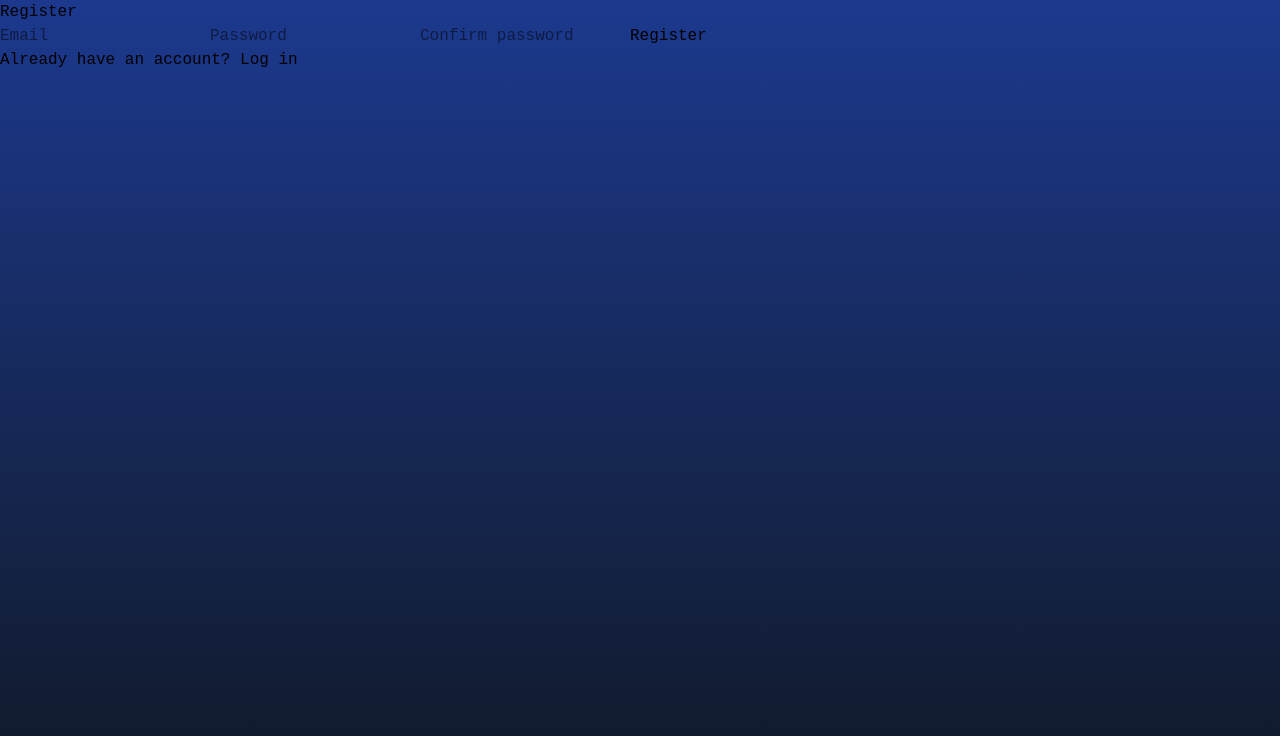
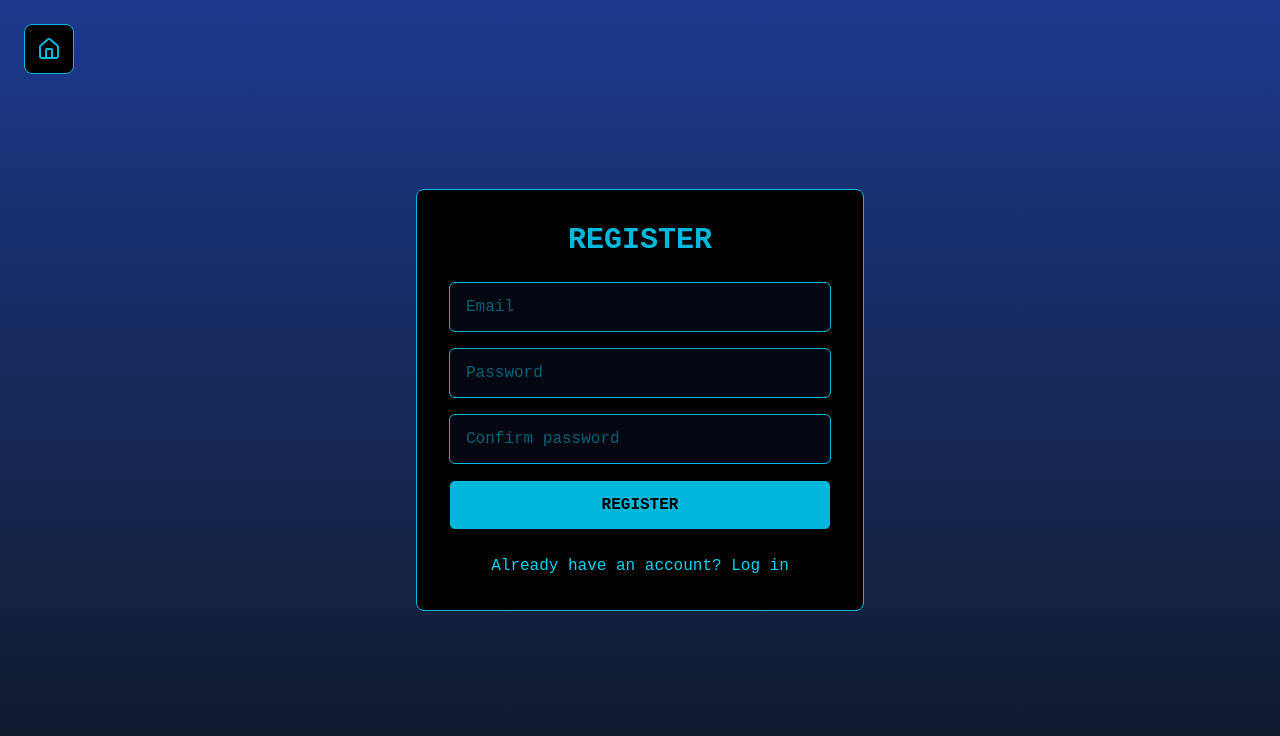
Before and after one commit to pajser486sx/SubnetApp, a Vue app in the folder SubnetFrontend/: page /register in a window 1280 px wide. Shown: the top 736 px of the page. Built offline with nearby package versions, Linux system fonts and the light colour scheme.

Commit message:
UserView adjustments, HomeView wip, Register and Login pages

```diff
--- a/SubnetFrontend/src/components/Navbar.vue
+++ /dev/null
@@ -1,27 +0,0 @@
-<script setup>
-import { useRouter } from "vue-router";
-import { useAuth } from "../composables/useAuth";
-
-const router = useRouter();
-
-const {
-  isLoggedIn
-} = useAuth();
-
-const openUserPage = () => {
-  if (isLoggedIn.value) {
-    router.push("/user");
-  } else {
-    router.push("/login");
-  }
-};
-
-</script>
-
-<template>
-
-  <button @click="openUserPage">
-    U
-  </button>
-
-</template>
--- a/SubnetFrontend/src/views/HomeView.vue
+++ b/SubnetFrontend/src/views/HomeView.vue
@@ -1,8 +1,10 @@
 <script setup>
-import { ref, watch } from "vue";
+import { ref, watch, computed } from "vue";
 import { useRouter } from "vue-router";
 import { subnetcalc } from "@/utils/subnetcalc.js";
 import { useAuth } from "../composables/useAuth";
+import { User } from "lucide-vue-next";
+import { marked } from "marked";
 
 const aiExplanation = ref("");
 const aiLoading = ref(false);
@@ -152,26 +154,32 @@ const saveExplanation = async () => {
     saveMessage.value = "Could not connect to server";
   }
 };
+
+const renderedAiExplanation = computed(() => {
+  if (!aiExplanation.value) {
+    return "";
+  }
+  return marked.parse(aiExplanation.value);
+});
 </script>
 
 <template>
   <main>
+    <div class="fixed top-6 right-6 z-50 flex items-center gap-3"></div>
+    <button
+     type="button"
+     @click="goToUser"
+     class="fixed top-6 right-6 z-50 p-3 bg-black border border-cyan-500 rounded-lg hover:bg-gray-900 cursor-pointer"
+      title="User">
+      <User class="w-6 h-6 text-cyan-500" />
+</button>
 
-    <button @click="goToUser">
-      User
-    </button>
-
-    <div>
-      <button @click="goToRegister">
-        Register
-      </button>
-    </div>
 
     <hr>
 
     <h1>SUBNET CALCULATOR</h1>
 
-    <section>
+    <section class="text-cyan-500">
 
       <div>
         <label for="ip-address">
@@ -219,7 +227,7 @@ const saveExplanation = async () => {
 
       <p
         v-if="errorMessage"
-        class="mt-3"
+        class="mt-3 font-bold text-red-500"
       >
         {{ errorMessage }}
       </p>
@@ -232,7 +240,7 @@ const saveExplanation = async () => {
 
     <hr>
 
-    <section>
+    <section class="text-cyan-500">
 
       <h2>Results</h2>
 
@@ -276,15 +284,20 @@ const saveExplanation = async () => {
     <hr>
 
     <section class="mt-8">
-      <h2>AI Explanation</h2>
 
       <p v-if="aiLoading">Loading explanation...</p>
       <p v-if="aiError" class="mt-3">{{ aiError }}</p>
 
-      <div v-if="aiExplanation" class="mt-4 p-4 border border-gray-400 rounded-lg">
-        <h3>Explanation: </h3>
-
-        <p class="whitespace-pre-wrap leading-6">{{ aiExplanation }}</p>
+      <div v-if="aiExplanation"
+         class="leading-6
+         [&_h2]:text-xl [&_h2]:font-bold [&_h2]:mt-4
+         [&_h3]:text-lg [&_h3]:font-semibold [&_h3]:mt-3
+         [&_p]:my-2
+         [&_ul]:list-disc [&_ul]:ml-6 [&_ul]:my-2
+         [&_li]:my-1
+         [&_strong]:font-bold
+         [&_code]:bg-cyan-900 [&_code]:px-1 [&_code]:rounded"
+          v-html="renderedAiExplanation">
       </div>
 
     </section>
--- a/SubnetFrontend/src/views/LoginView.vue
+++ b/SubnetFrontend/src/views/LoginView.vue
@@ -2,6 +2,7 @@
 import { ref } from "vue";
 import { useRouter } from "vue-router";
 import { useAuth } from "../composables/useAuth";
+import { House } from "lucide-vue-next";
 
 const router = useRouter();
 
@@ -12,6 +13,10 @@ const {
 const email = ref("");
 const password = ref("");
 const error = ref("");
+
+const goHome = () => {
+  router.push("/");
+};
 
 const login = async () => {
   error.value = "";
@@ -49,36 +54,65 @@ const login = async () => {
   }
 };
 </script>
+
 <template>
-  <div>
-    <h1>Login</h1>
+  <main class="min-h-screen flex items-center justify-center p-6 text-cyan-500">
 
-    <form @submit.prevent="login">
+    <button
+      type="button"
+      @click="goHome"
+      class="fixed top-6 left-6 p-3 bg-black border border-cyan-500 rounded-lg hover:bg-gray-900 cursor-pointer"
+      title="Home"
+    >
+      <House class="w-6 h-6 text-cyan-500" />
+    </button>
+
+    <section
+      class="w-full max-w-md bg-black border border-cyan-500 rounded-lg p-8"
+    >
+      <h1 class="text-3xl font-bold mb-6 text-center">
+        LOGIN
+      </h1>
+
+      <form @submit.prevent="login" class="space-y-4">
 
         <input
           v-model="email"
           type="email"
           placeholder="Email"
+          class="w-full bg-gray-950 border border-cyan-500 rounded-md px-4 py-3 outline-none focus:ring-1 focus:ring-cyan-500"
         >
 
         <input
           v-model="password"
           type="password"
           placeholder="Password"
+          class="w-full bg-gray-950 border border-cyan-500 rounded-md px-4 py-3 outline-none focus:ring-1 focus:ring-cyan-500"
         >
 
-      <button type="submit">
-        Log in
+        <button
+          type="submit"
+          class="w-full bg-cyan-500 text-black px-4 py-3 border border-black rounded-md hover:bg-cyan-300 cursor-pointer font-bold"
+        >
+          LOG IN
         </button>
 
       </form>
 
-    <p v-if="error">
+      <p
+        v-if="error"
+        class="mt-4 text-red-500 text-center"
+      >
         {{ error }}
       </p>
 
-    <RouterLink to="/register">
+      <RouterLink
+        to="/register"
+        class="mt-6 block text-center text-cyan-400 hover:text-cyan-300 hover:underline"
+      >
         Don't have an account? Register
       </RouterLink>
-  </div>
+    </section>
+
+  </main>
 </template>
--- a/SubnetFrontend/src/views/RegisterView.vue
+++ b/SubnetFrontend/src/views/RegisterView.vue
@@ -1,6 +1,7 @@
 <script setup>
 import { ref } from "vue";
 import { useRouter } from "vue-router";
+import { House } from "lucide-vue-next";
 
 const router = useRouter();
 
@@ -8,6 +9,9 @@ const email = ref("");
 const password = ref("");
 const confirmPassword = ref("");
 const error = ref("");
+const goHome = () => {
+  router.push("/");
+};
 
 const register = async () => {
   error.value = "";
@@ -50,31 +54,70 @@ const register = async () => {
 </script>
 
 <template>
-  <div>
-    <h1>Register</h1>
+  <main class="min-h-screen flex items-center justify-center p-6 text-cyan-500">
 
-    <form @submit.prevent="register">
+    <button
+      type="button"
+      @click="goHome"
+      class="fixed top-6 left-6 p-3 bg-black border border-cyan-500 rounded-lg hover:bg-gray-900 cursor-pointer"
+      title="Home"
+    >
+      <House class="w-6 h-6 text-cyan-500" />
+    </button>
+
+    <section
+      class="w-full max-w-md bg-black border border-cyan-500 rounded-lg p-8"
+    >
+      <h1 class="text-3xl font-bold mb-6 text-center">
+        REGISTER
+      </h1>
+
+      <form @submit.prevent="register" class="space-y-4">
 
         <input
           v-model="email"
           type="email"
           placeholder="Email"
+          class="w-full bg-gray-950 border border-cyan-500 rounded-md px-4 py-3 outline-none focus:ring-1 focus:ring-cyan-500"
         >
 
-      <input v-model="password" type="password" placeholder="Password">
+        <input
+          v-model="password"
+          type="password"
+          placeholder="Password"
+          class="w-full bg-gray-950 border border-cyan-500 rounded-md px-4 py-3 outline-none focus:ring-1 focus:ring-cyan-500"
+        >
 
-      <input v-model="confirmPassword" type="password" placeholder="Confirm password">
+        <input
+          v-model="confirmPassword"
+          type="password"
+          placeholder="Confirm password"
+          class="w-full bg-gray-950 border border-cyan-500 rounded-md px-4 py-3 outline-none focus:ring-1 focus:ring-cyan-500"
+        >
 
-      <button type="submit">Register</button>
+        <button
+          type="submit"
+          class="w-full bg-cyan-500 text-black px-4 py-3 border border-black rounded-md hover:bg-cyan-300 cursor-pointer font-bold"
+        >
+          REGISTER
+        </button>
 
       </form>
 
-    <p v-if="error">
+      <p
+        v-if="error"
+        class="mt-4 text-red-500 text-center"
+      >
         {{ error }}
       </p>
 
-    <RouterLink to="/login">
+      <RouterLink
+        to="/login"
+        class="mt-6 block text-center text-cyan-400 hover:text-cyan-300 hover:underline"
+      >
         Already have an account? Log in
       </RouterLink>
-  </div>
+    </section>
+
+  </main>
 </template>
--- a/SubnetFrontend/src/views/UserView.vue
+++ b/SubnetFrontend/src/views/UserView.vue
@@ -151,17 +151,17 @@ onMounted(() => {
     </section>
 
     <section>
-      <h2 class="text-2xl font-semibold mb-4">
+      <h2 class="text-2xl font-semibold mb-4 text-white">
         Your saved explanations:
       </h2>
 
       <p v-if="loading">Loading...</p>
 
-      <p v-else-if="error" class="mt-3">
+      <p v-else-if="error" class="mt-3 text-red-500">
         {{ error }}
       </p>
 
-      <p v-else-if="explanations.length === 0">
+      <p v-else-if="explanations.length === 0" class="text-white">
         You have no saved explanations yet.
       </p>
 
@@ -172,7 +172,7 @@ onMounted(() => {
           :key="item._id"
           type="button"
           @click="openExplanation(item)"
-          class="w-50 h-50 p-4 bg-black text-cyan-500 border border-gray-500 rounded-lg text-left overflow-hidden hover:bg-gray-900 cursor-pointer">
+          class="w-55 h-52 p-4 bg-black text-cyan-500 border border-gray-500 rounded-lg text-left overflow-hidden hover:bg-gray-900 cursor-pointer">
 
           <h3 class="text-lg font-semibold mb-3">
             {{ item.ipAddress }}/{{ item.cidr }}
@@ -288,7 +288,7 @@ onMounted(() => {
 
         </div>
 
-        <small class="block mt-4 opacity-70">
+        <small class="block mt-4 text-cyan-600">
           Saved: {{ formatDate(selectedExplanation.createdAt) }}
         </small>
 
```
Lines whose indentation alone changed are shown as unchanged.
